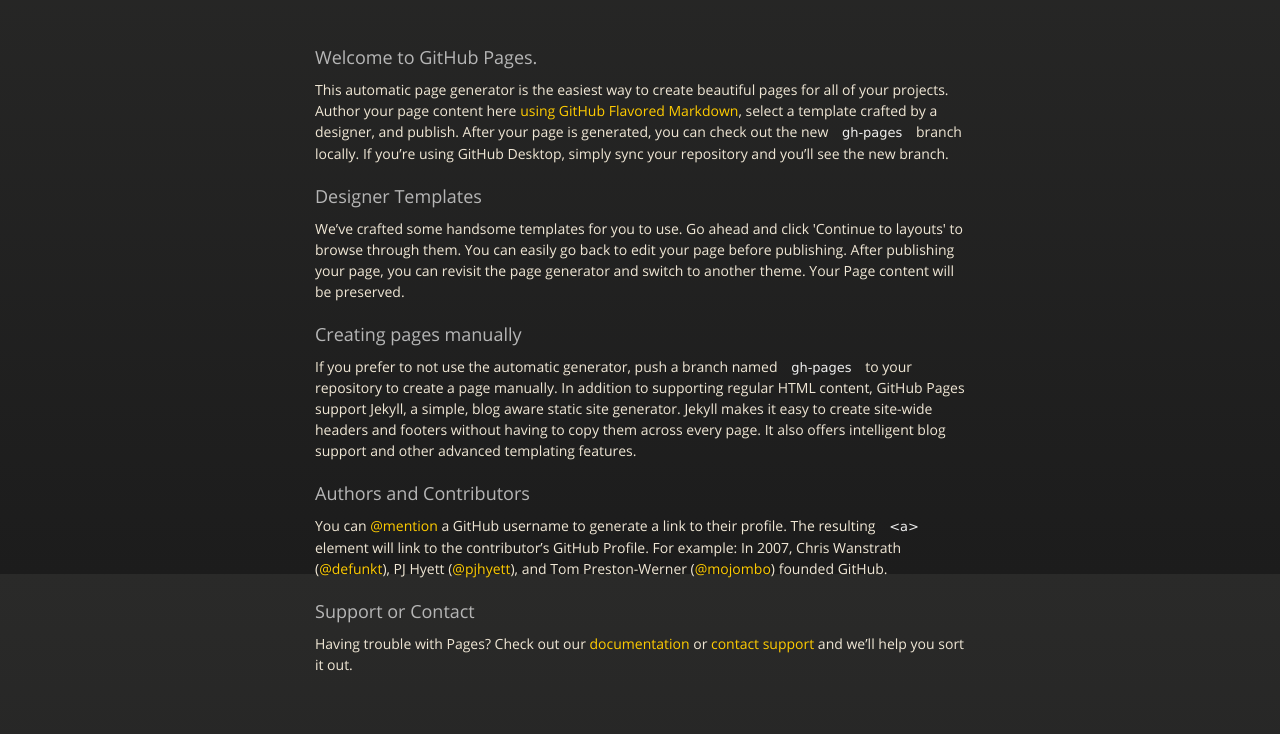
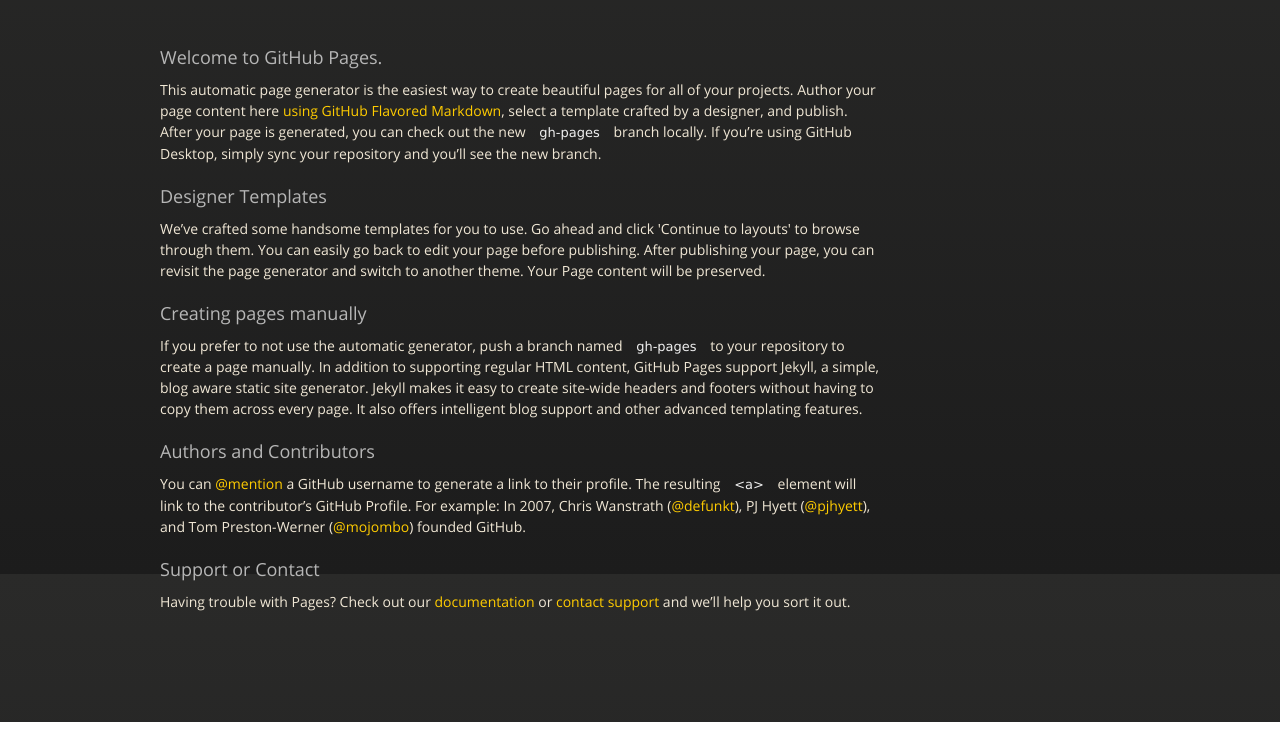
Before and after one commit to defare/defare.github.io, a plain HTML site: page index.html in a window 1280 px wide. Shown: the part 226-960 px from the top of the page. Drawn offline with nearby package versions, Linux system fonts and the light colour scheme.

Commit message:
Update styles.css

```diff
--- a/stylesheets/styles.css
+++ b/stylesheets/styles.css
@@ -605,7 +605,8 @@
 }
 
 .wrapper {
-  max-width: 650px;
+  /*max-width: 650px;*/
+  max-width:75%;
   margin: 0 auto;
   position: relative;
   padding: 0 20px;
@@ -709,7 +710,8 @@
   box-shadow: 0px 1px 3px rgba(0, 0, 0, 0.25);
 }
 #header nav {
-  max-width: 650px;
+  /*max-width: 650px;*/
+  max-width:75%;
   margin: 0 auto;
   padding: 0 10px;
   background: blue;
@@ -781,7 +783,8 @@
 }
 
 section {
-  max-width: 650px;
+  /*max-width: 650px;*/
+  max-width:75%;
   padding: 30px 0px 50px 0px;
   margin: 20px 0;
   margin-top: 70px;
```
